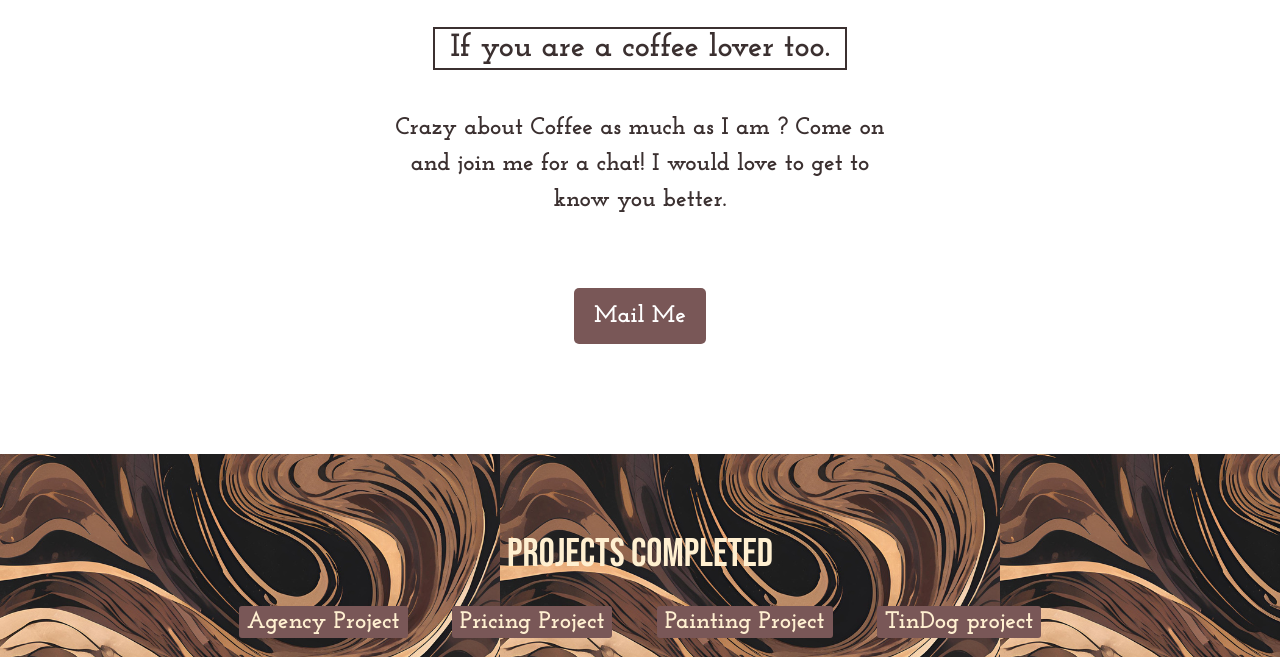
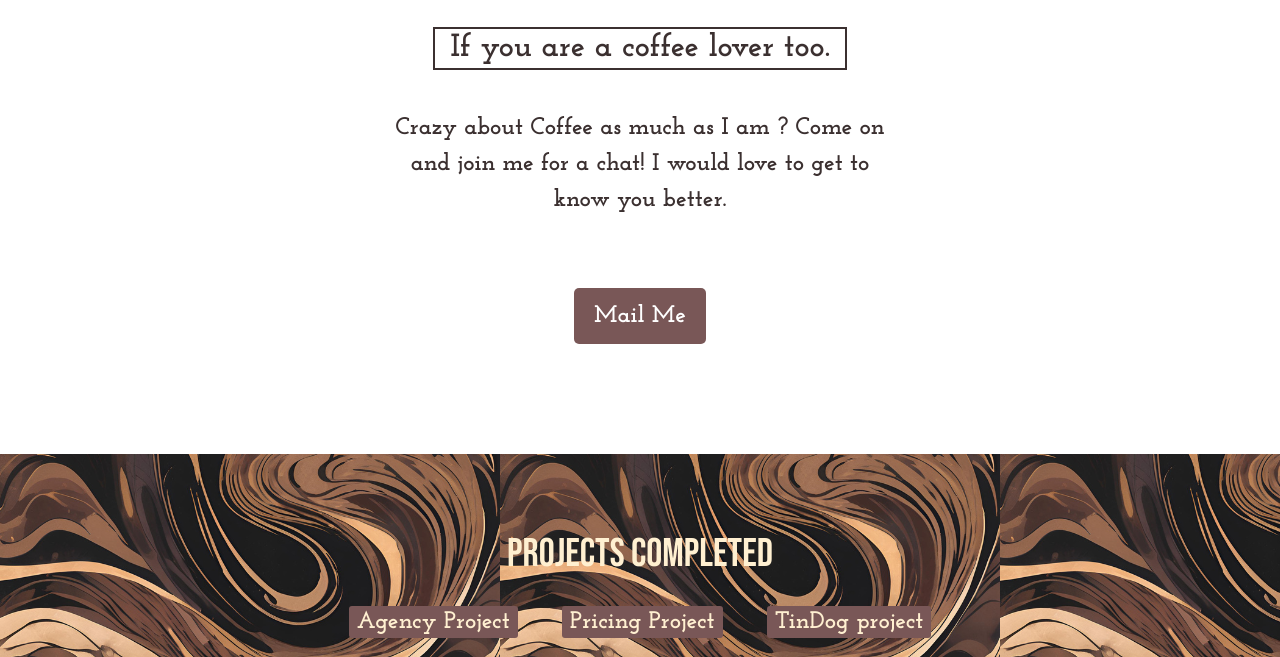
Before and after one commit to Juhairry-Anwer/Juhairry-s-Personal-Website, a plain HTML site: page index.html in a window 1280 px wide. Shown: the part 2690-3347 px from the top of the page. Drawn offline with nearby package versions, Linux system fonts and the light colour scheme.

Commit message:
Add files via upload

```diff
--- a/index.html
+++ b/index.html
@@ -83,7 +83,6 @@
       <div class="links">
         <a href="https://juhairry-anwer.github.io/Web-design-agency-project/" class="agency">Agency Project</a>
         <a href="https://juhairry-anwer.github.io/Pricing-table-project/" class="pricing-table">Pricing Project</a>
-        <a href="https://juhairry-anwer.github.io/Mandorian-Painting-Project/" class="mandorian-painting">Painting Project</a>
         <a href="https://juhairry-anwer.github.io/Tindog-Project/" class="tindog">TinDog project</a>
       </div>
       <p class="bebas-neue-regular">© Mohamed Juhairry</p>
--- a/style.css
+++ b/style.css
@@ -255,7 +255,7 @@ footer {
     margin: 0px auto;
 }
 
-.agency, .pricing-table, .mandorian-painting, .tindog {
+.agency, .pricing-table, .tindog {
     margin: 0px 20px;
 }
 
```
